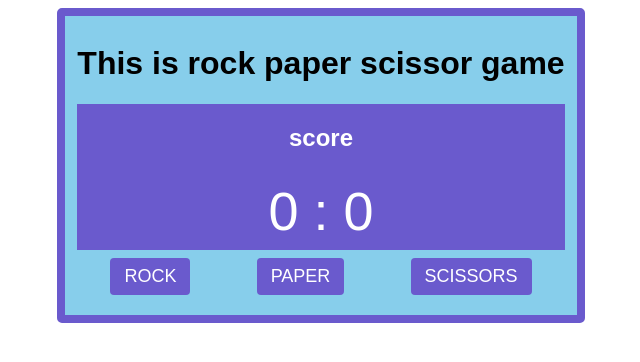
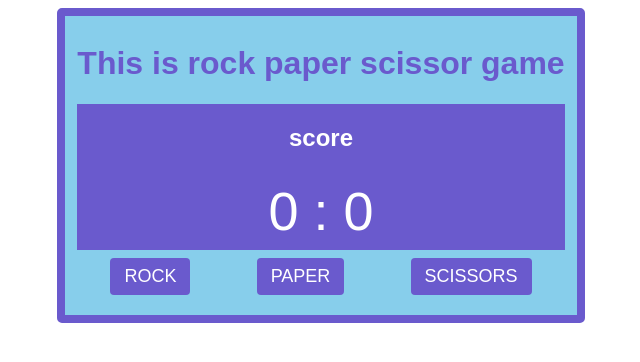
Before and after one commit to trisapputra/odin-rockPaperScissors-project, a plain HTML site: page index.html in a window 1280 px wide. Shown: the whole page, without its empty margins (319-959 px from the left). Drawn offline with Linux system fonts and the light colour scheme.

Commit message:
change h1 color

```diff
--- a/style/main.css
+++ b/style/main.css
@@ -7,6 +7,11 @@
     border: solid 8px slateblue;
     padding: 8px 12px;
     border-radius: 5px;
+}
+
+.container h1{
+    color: slateblue;
+
 }
 
 #contScore {
```
